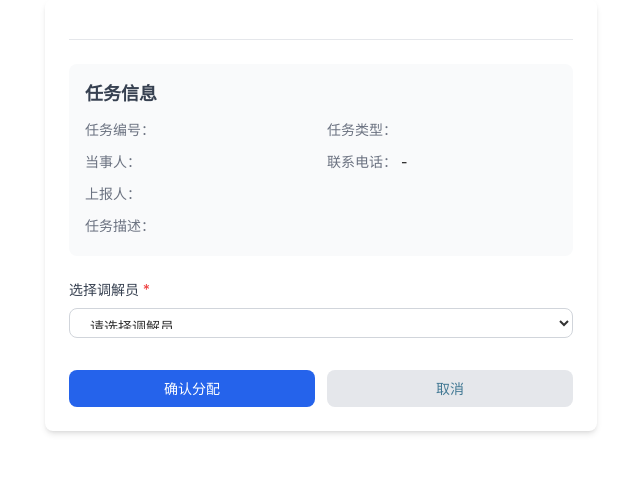
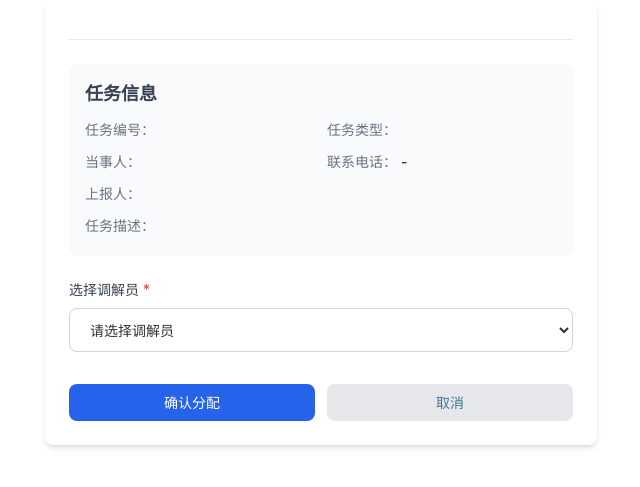
Before and after one commit to zzbazzzbaz/judiciary-backend, a Django app: template judicial_system/apps/cases/templates/admin/cases/unassignedtask/assign.html in a window 1280 px wide. Shown: the part 142-629 px from the top of the page, without its empty margins (319-959 px from the left). Run offline with Django 4.2, Linux system fonts and the light colour scheme; the template is opened without the code that fills it, so the values that code supplies are empty; some libraries are stand-ins or nearby versions.

Commit message:
fix: 修复网格管理员分配页 select 下拉框显示不全
SimpleUI + Tailwind CSS 冲突导致 select 高度异常，通过显式 CSS 覆盖修复

Co-Authored-By: Warp <agent@warp.dev>

```diff
--- a/judicial_system/apps/cases/templates/admin/cases/unassignedtask/assign.html
+++ b/judicial_system/apps/cases/templates/admin/cases/unassignedtask/assign.html
@@ -8,6 +8,15 @@
     .assign-container {
         max-width: 600px;
         margin: 0 auto;
+    }
+    /* 修复 select 在 SimpleUI + Tailwind 下的显示问题 */
+    select#id_mediator {
+        height: 44px !important;
+        line-height: 1.5 !important;
+        appearance: menulist !important;
+        -webkit-appearance: menulist !important;
+        font-size: 14px !important;
+        box-sizing: border-box !important;
     }
 </style>
 {% endblock %}
```
